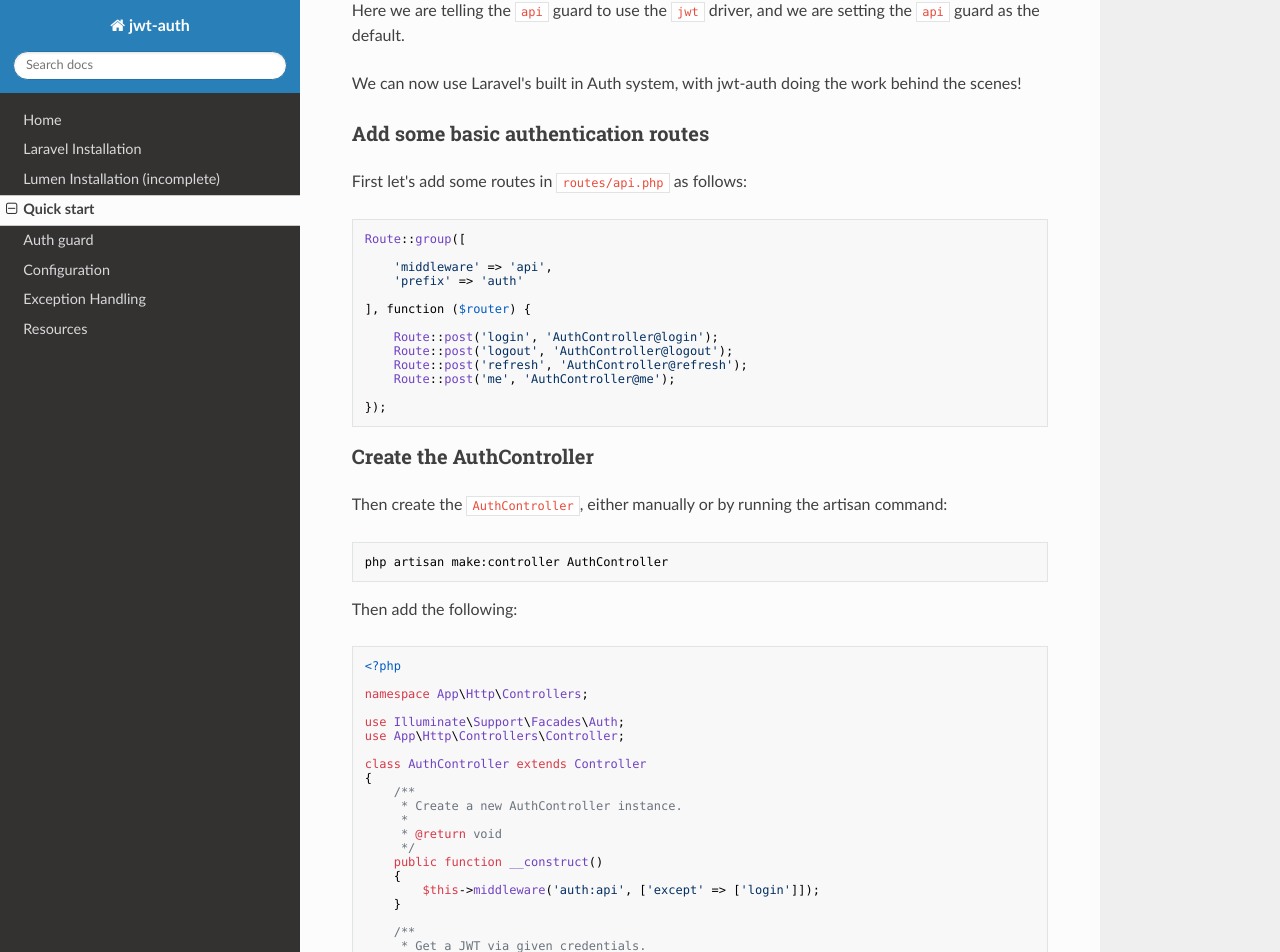
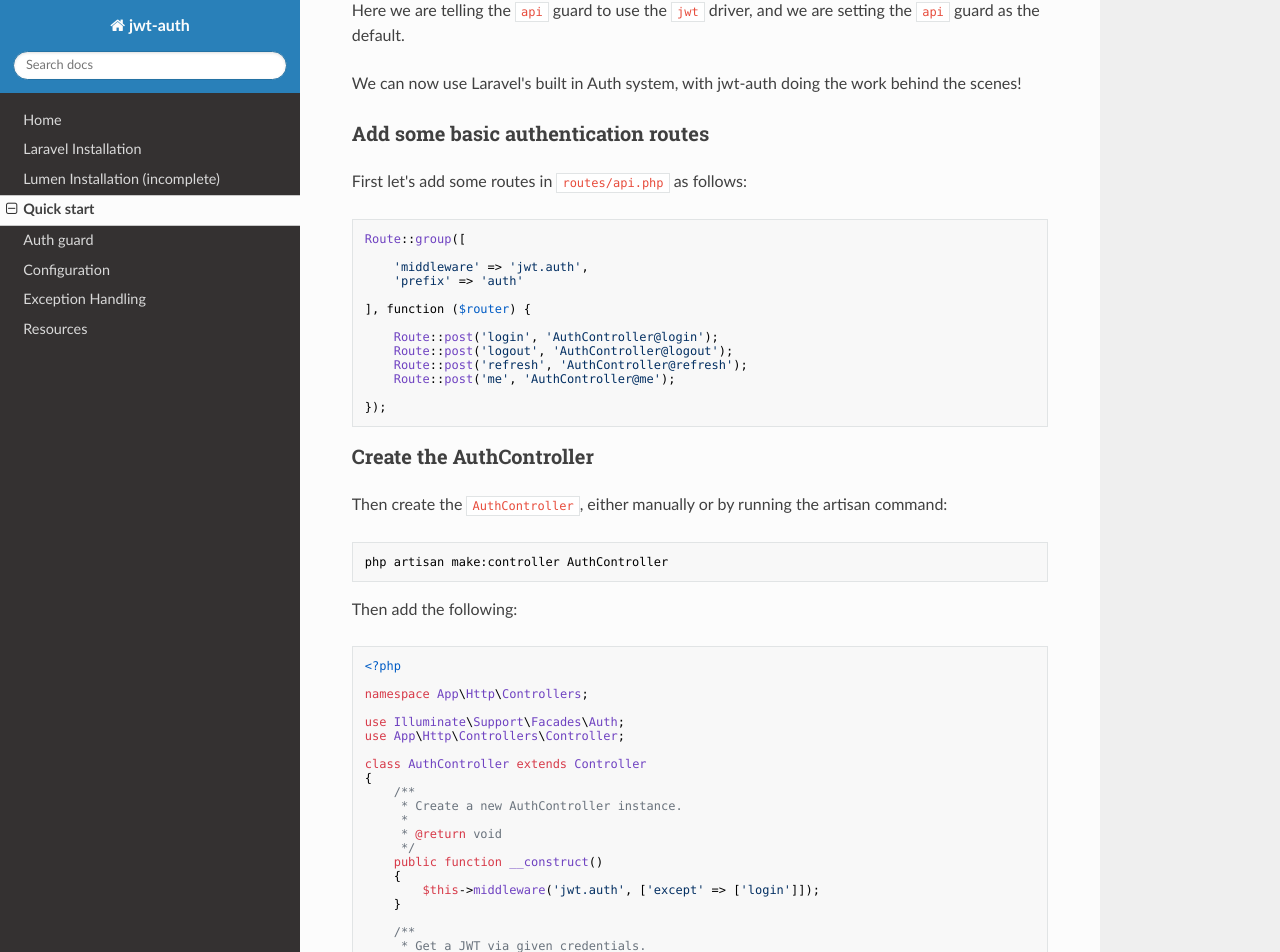
Before and after one commit to tymondesigns/jwt-auth, an MkDocs documentation site: the page built from docs/quick-start.md, in a window 1280 px wide and 1400 px high, scrolled down 1355 px. Shown: the top 952 px of the window. Built offline with MkDocs 1.6.1, drawn with Linux system fonts in a browser that asks for light colours; nearby versions of some CDN libraries; old or Windows-style settings are respelled for this version of MkDocs.

Commit message:
Update quick-start.md
Adds the middleware jwt.auth in the routes.

````diff
--- a/docs/quick-start.md
+++ b/docs/quick-start.md
@@ -83,7 +83,7 @@ First let's add some routes in `routes/api.php` as follows:
 ```php
 Route::group([
 
-    'middleware' => 'api',
+    'middleware' => 'jwt.auth',
     'prefix' => 'auth'
 
 ], function ($router) {
@@ -123,7 +123,7 @@ class AuthController extends Controller
      */
     public function __construct()
     {
-        $this->middleware('auth:api', ['except' => ['login']]);
+        $this->middleware('jwt.auth', ['except' => ['login']]);
     }
 
     /**
````
